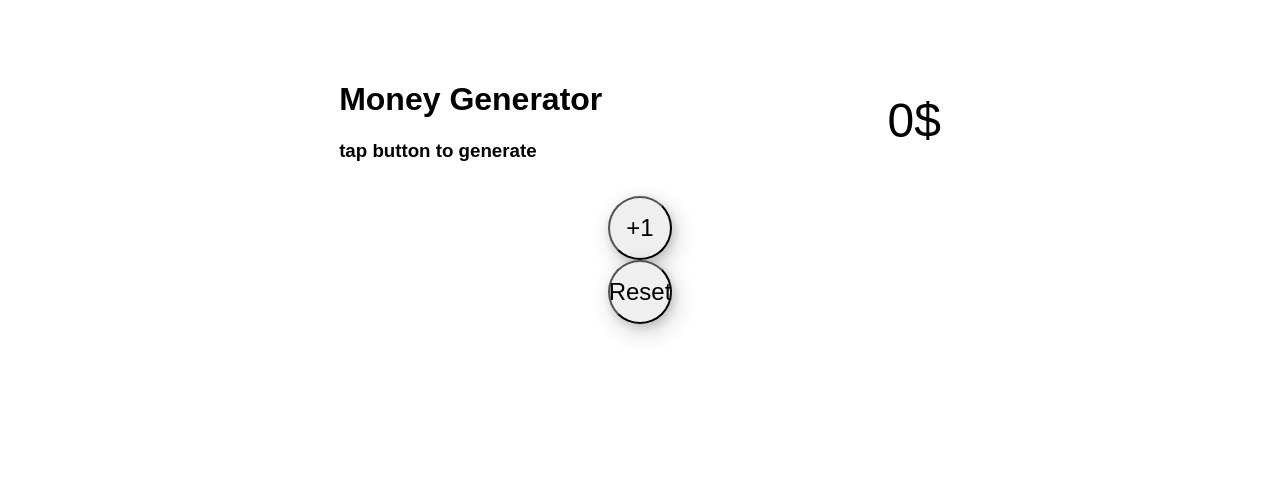
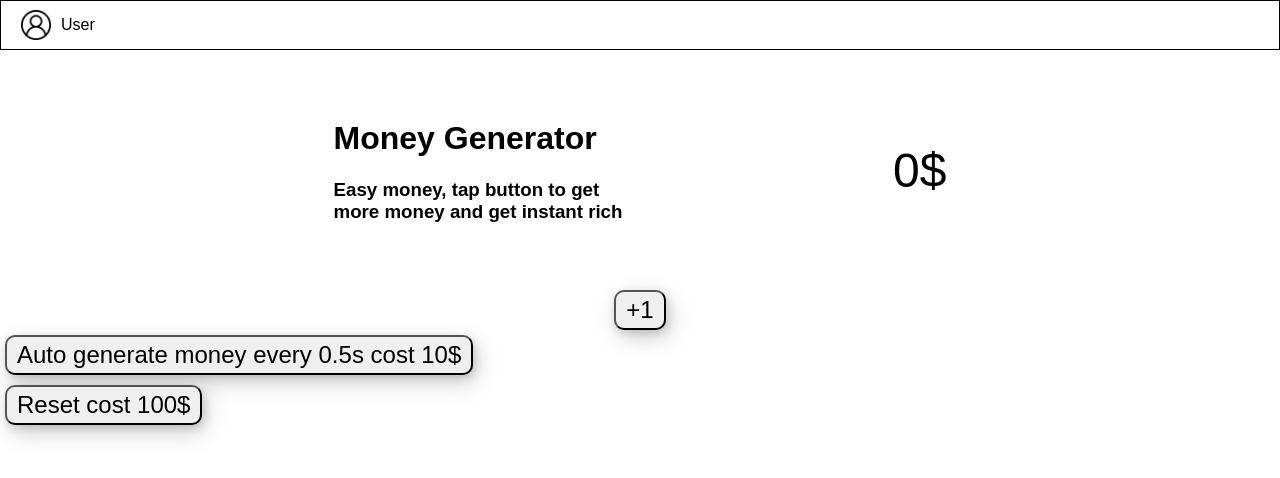
Before and after one commit to Wira-Kusuma/Money-generator, a plain HTML site: page index.html in a window 1280 px wide. Drawn offline with Linux system fonts and the light colour scheme.

Commit message:
auto generate

```diff
--- a/index.html
+++ b/index.html
@@ -6,19 +6,35 @@
     <title>Money Generator</title>
 
     <link rel="stylesheet" href="style.css">
+
+    <link rel="stylesheet" href="https://cdnjs.cloudflare.com/ajax/libs/font-awesome/6.5.0/css/all.min.css">
 </head>
 <body>
+
+    <header>
+        <div class="user">
+            <img src="img/user.png" alt="user">
+            <p id="user">User</p>
+        </div>
+    </header>
+
+
     <div class="top">
         <div class="des">
             <h1>Money Generator</h1>
-            <h3>tap button to generate</h3>
+            <h3>Easy money, tap button to get more money and get instant rich</h3>
         </div>
         <p class="money"><span id="money">0</span>$</p>
     </div>
 
     <div class="mid">
         <button id="generate">+1</button>
-        <button id="reset">Reset</button>
+
+    </div>
+
+    <div class="bottom">
+        <button id="auto">Auto generate money every 0.5s cost 10$</button>
+        <button id="reset">Reset cost 100$</button>
     </div>
 
 
--- a/script.js
+++ b/script.js
@@ -15,6 +15,19 @@ generate.addEventListener('click', function() {
     localStorage.setItem("uang", angka); // Simpan ke localStorage
 });
 
+let autogene = document.getElementById("auto").addEventListener('click', auto);
+
+function auto() {
+    if (Number(money.innerHTML) >= 10) {
+    let interval = setInterval(function() {
+        let angka = Number(money.innerHTML);
+        angka += 1;
+        money.innerHTML = angka;
+        localStorage.setItem("uang", angka); // Simpan ke localStorage
+    }, 500);
+}
+}
+
 // Event untuk tombol reset
 reset.addEventListener('click', function() {
     money.innerHTML = 0;
--- a/style.css
+++ b/style.css
@@ -12,6 +12,31 @@ body {
     display: flex;
     align-items: center;
     flex-direction: column;
+    user-select: none;
+}
+
+header {
+    width: 100%;
+    height: 50px;
+    padding: 0 20px;
+    border: 1px solid;
+    display: flex;
+    justify-content: space-between;
+    align-items: center;
+    flex-direction: row;
+
+}
+
+header img {
+    width: 30px;
+    height: 30px;
+    align-self: center;
+}
+
+.user {
+    display: flex;
+    flex-direction: row;
+    gap: 10px;
 }
 
 .top {
@@ -23,7 +48,10 @@ body {
     justify-content: space-evenly;
     align-items: center;
     flex-direction: row;
-    gap: 20px;
+}
+
+.des {
+    width: 300px;
 }
 
 .money {
@@ -41,12 +69,20 @@ body {
     flex-direction: column;
 }
 
+.bottom {
+    width: 100%;
+    display: flex;
+    flex-direction: column;
+    justify-content: start;
+}
+
 button {
-    width: 50px;
-    height: 50px;
-    padding: 30px;
+    margin: 5px;
+    width: fit-content;
+    height: 40px;
+    padding: 10px;
     display: flex;
-    border-radius: 100px;
+    border-radius: 10px;
     justify-content: center;
     align-items: center;
     text-align: center;
```
Also changed, not shown: img/user.png (added).
